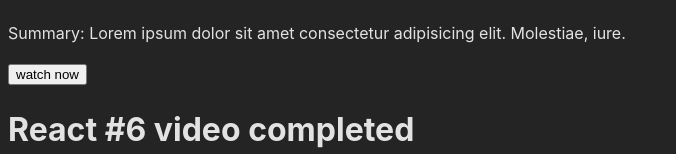
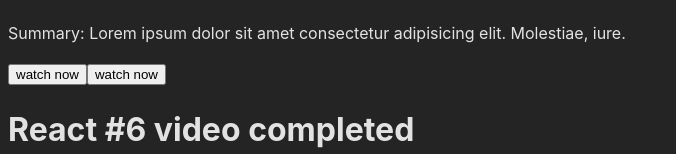
Before and after one commit to Apurvbkt/LetsLearnReactjs, a React (Vite) app in the folder react2/: page / in a window 1280 px wide. Shown: the part 495-649 px from the top of the page, without its empty margins (0-676 px from the left). Built offline with nearby package versions, Linux system fonts and the light colour scheme.

Commit message:
4th method push 4

```diff
--- a/react2/src/App.jsx
+++ b/react2/src/App.jsx
@@ -25,8 +25,9 @@ const CardDtl = ()=>{
   const name = 'Cat king';
   const rating = 8.5;
   const sum = "Lorem ipsum dolor sit amet consectetur adipisicing elit. Molestiae, iure."
-  let age = 148;
-
+  let age = 149;
+  let canWatch = 'not avail';
+  if(age >= 18) canWatch = 'watch now'
 
 
     return(
@@ -38,6 +39,7 @@ const CardDtl = ()=>{
         <h3>Rating: {rating}</h3>
         <p>Summary: {sum} </p>
         <button>{age >= 18 ? 'watch now' : 'not watch'}  </button>
+        <button>{canWatch}</button>
 
           <h1 > <b> React #6 video completed  </b></h1>
           <h1 > <b> React #8 video completed  </b></h1>
```
